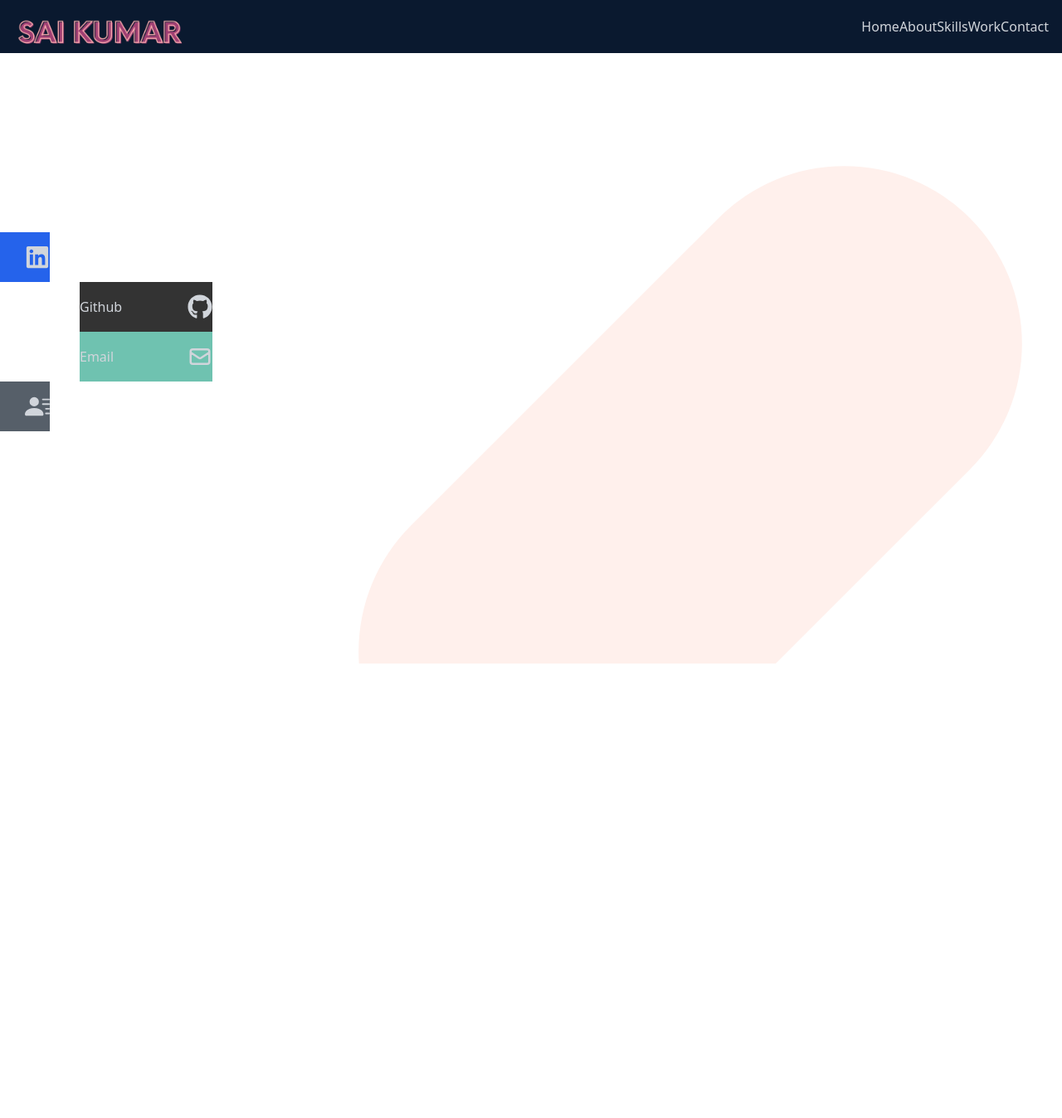
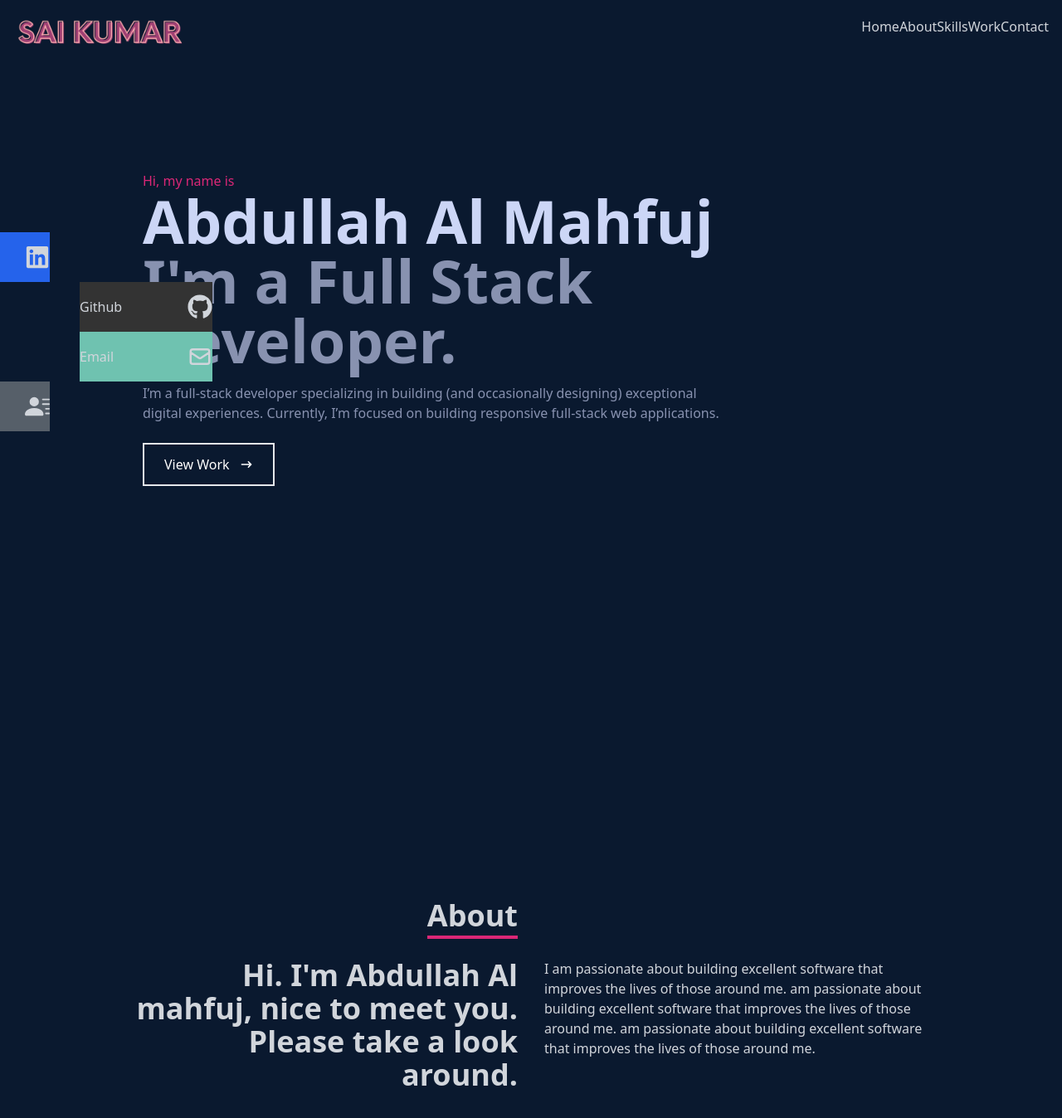
Before and after one commit to mahfuj-cse/Tailwind-React-Project, a React (Create React App) app: page / in a window 1280 px wide. Shown: the top 1348 px of the page at 83% size. Before the commit the page ends 800 px from the top, so only its background shows below. Built offline with nearby package versions, Linux system fonts and the light colour scheme.

Commit message:
home page designed

```diff
--- a/src/App.js
+++ b/src/App.js
@@ -1,3 +1,5 @@
+import About from "./Components/About";
+import Home from "./Components/Home";
 import Navbar from "./Components/Navbar";
 
 
@@ -5,6 +7,9 @@
   return (
     <>
       <Navbar/>
+      <Home/>
+      <About/>
+
     </>
   );
 }
--- /dev/null
+++ b/src/Components/About.jsx
@@ -0,0 +1,36 @@
+import React from "react";
+
+const About = () => {
+  return (
+    <div name="about" className="w-full h-screen bg-[#0a192f] text-gray-300">
+      <div className="flex flex-col justify-center items-center w-full h-full">
+        <div className="max-w-[1000px] w-full grid grid-cols-2 gap-8">
+          <div className="sm:text-right pb-8 pl-4">
+            <p className="text-4xl font-bold inline border-b-4 border-pink-600">
+              About
+            </p>
+          </div>
+        </div>
+        <div className="max-w-[1000px] w-full grid sm:grid-cols-2 gap-8 px-4">
+          <div className="sm:text-right text-4xl font-bold">
+            <p>
+              Hi. I'm Abdullah Al mahfuj, nice to meet you. Please take a look
+              around.
+            </p>
+          </div>
+          <div>
+            <p>
+              I am passionate about building excellent software that improves
+              the lives of those around me. am passionate about building
+              excellent software that improves the lives of those around me. am
+              passionate about building excellent software that improves the
+              lives of those around me.{" "}
+            </p>
+          </div>
+        </div>
+      </div>
+    </div>
+  );
+};
+
+export default About;
--- /dev/null
+++ b/src/Components/Home.jsx
@@ -0,0 +1,34 @@
+import React from 'react';
+import { HiArrowNarrowRight } from 'react-icons/hi';
+
+const Home = () => {
+  return (
+    <div name='home' className='w-full h-screen bg-[#0a192f]'>
+      {/* Container */}
+      <div className='max-w-[1000px] mx-auto px-8 flex flex-col justify-center h-full'>
+        <p className='text-pink-600'>Hi, my name is</p>
+        <h1 className='text-4xl sm:text-7xl font-bold text-[#ccd6f6]'>
+          Abdullah Al Mahfuj
+        </h1>
+        <h2 className='text-4xl sm:text-7xl font-bold text-[#8892b0]'>
+          I'm a Full Stack Developer.
+        </h2>
+        <p className='text-[#8892b0] py-4 max-w-[700px]'>
+          I’m a full-stack developer specializing in building (and occasionally
+          designing) exceptional digital experiences. Currently, I’m focused on
+          building responsive full-stack web applications.
+        </p>
+        <div>
+          <button className='text-white group border-2 px-6 py-3 my-2 flex items-center hover:bg-pink-600 hover:border-pink-600'>
+            View Work
+            <span className='group-hover:rotate-90 duration-300'>
+              <HiArrowNarrowRight className='ml-3 ' />
+            </span>
+          </button>
+        </div>
+      </div>
+    </div>
+  );
+};
+
+export default Home;
```
